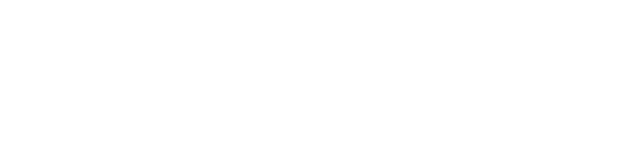
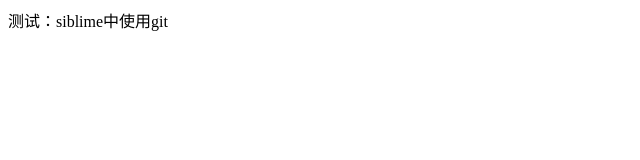
Before and after one commit to NotTooTwo/myNodeDemo, a plain HTML site: page http/index.html in a window 1280 px wide. Shown: the whole page, without its empty margins (0-640 px from the left). Drawn offline with Linux system fonts and the light colour scheme.

Commit message:
测试：在siblime中使用git

```diff
--- a/http/index.html
+++ b/http/index.html
@@ -5,6 +5,6 @@
 	<title>Document</title>
 </head>
 <body>
-
+	测试：siblime中使用git
 </body>
 </html>
```
